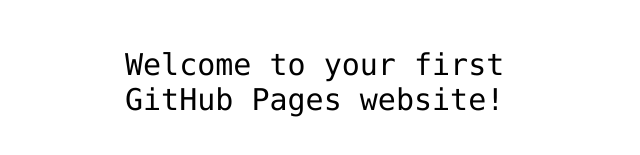
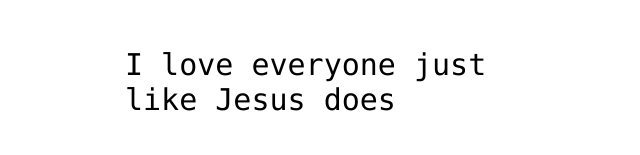
Before and after one commit to Culkerz/Culkerz.github.io, a plain HTML site: page index.html in a window 1280 px wide. Shown: the part 341-496 px from the top of the page, without its empty margins (315-955 px from the left). Drawn offline with Linux system fonts and the light colour scheme.

Commit message:
update index.html
changed the front text

```diff
--- a/index.html
+++ b/index.html
@@ -12,7 +12,7 @@
 <img src="https://octodex.github.com/images/daftpunktocat-thomas.gif" id="octocat" alt="octocat-gif" />
 
 <!-- Change this code here by copy and pasting your template on line 15 -->
-<p>Welcome to your first GitHub Pages website!</p>
+<p>I love everyone just like Jesus does</p>
 
 </body>
 </html>
```
